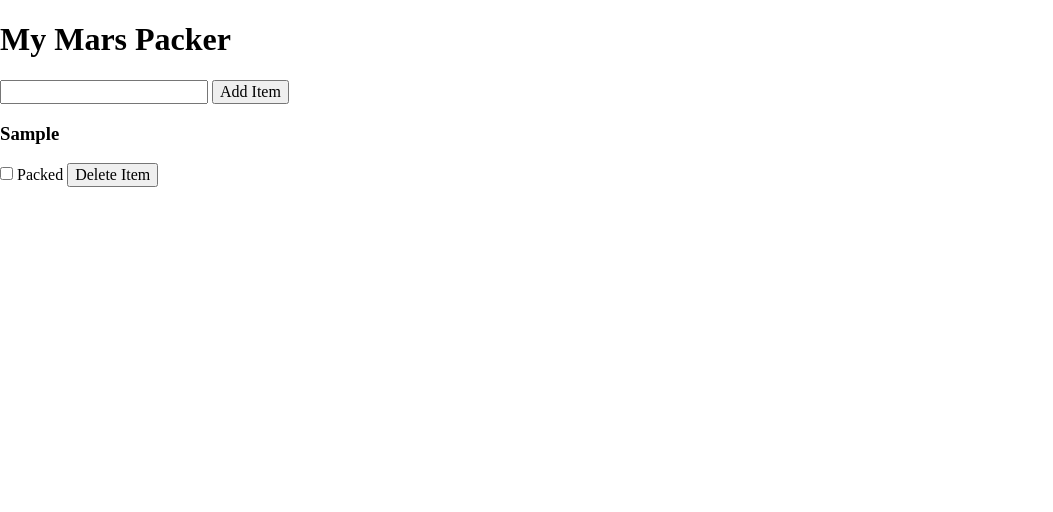
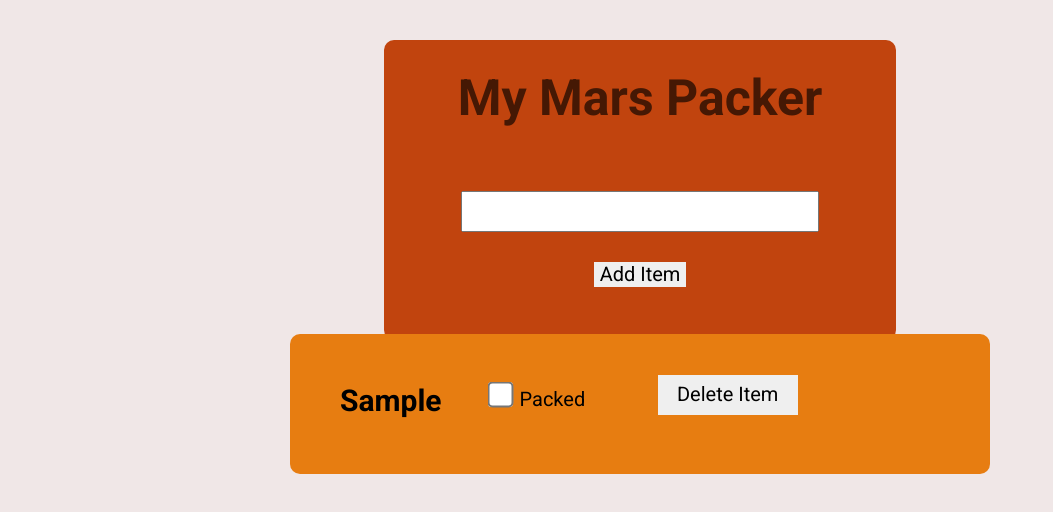
Before and after one commit to tonyr729/mars-list, a website: page public/index.html in a window 1280 px wide. Both pictures are taken after typing "Sample" into the empty fields and a click on the button "Add Item". Shown: the whole page, without its empty margins (0-1053 px from the left). Drawn offline with nearby package versions, Linux system fonts and the light colour scheme; no server answers.

Commit message:
Add styling to static page

```diff
--- a/public/css/styles.css
+++ b/public/css/styles.css
@@ -0,0 +1,91 @@
+html {
+  font-size: 10px;
+  font-family: 'Roboto', sans-serif;
+}
+
+body {
+  background:#f0e7e7;
+}
+
+.section__top {
+  margin: 0;
+  height: 33vh;
+}
+
+.section__article-form {
+  background: #c1440e;
+  width: 40%;
+  margin: 4rem auto;
+  border-radius: 1rem;
+  height: 30rem;
+}
+
+.section__article-form h1 {
+  color: #451804;
+  margin-top: 0;
+  padding: 3rem;
+  font-size: 5rem;
+  text-align: center;
+}
+
+.section__article-form input {
+  display: block;
+  margin: 3rem auto;
+  width: 35rem;
+  font-size: 3rem;
+}
+
+.button__add {
+  border: none;
+  font-size: 2rem;
+  margin: 0rem auto;
+  display: block;
+}
+
+.section__bottom {
+  height: 60vh;
+  overflow: scroll;
+}
+
+.section__bottom h3 {
+  margin-top: 0;
+  padding: 2rem:
+}
+
+.div__card {
+  background: #e77d11;
+  margin: 3rem auto;
+  padding: 0rem;
+  width: 70rem;
+  height: 14rem;
+  border-radius: 1rem;
+}
+
+.div__card h3 {
+  display: inline-block;
+  font-size: 3rem;
+  padding: 5rem;
+}
+
+.div__card input[type=checkbox] {
+  transform: scale(2);
+  position: relative;
+  bottom: 1rem;
+}
+
+label {
+  font-size: 2rem;
+  padding: 1rem;
+  position: relative;
+  bottom: .5rem;
+}
+
+.button__delete {
+  border: none;
+  position: relative;
+  bottom: 1rem;
+  left: 6rem;
+  height: 4rem;
+  width: 14rem;
+  font-size: 2rem;
+}
--- a/public/index.html
+++ b/public/index.html
@@ -7,14 +7,17 @@
   <link rel="stylesheet" type="text/css" href="./css/styles.css">
   <link rel="stylesheet" type="text/css" href="css/normalize.css">
   <script src="https://ajax.googleapis.com/ajax/libs/jquery/2.1.1/jquery.min.js"></script>
+  <link href="https://fonts.googleapis.com/css?family=Roboto:400,700" rel="stylesheet">
   <title>Document</title>
 </head>
 <body>
   <section class="section__top">
-    <h1>My Mars Packer</h1>
-    <input type="text" name="item">
-    <button class="button__add">Add Item</button>
-    <p class="warning"></p>
+    <article class="section__article-form">
+      <h1>My Mars Packer</h1>
+      <input type="text" name="item">
+      <button class="button__add">Add Item</button>
+      <p class="warning"></p>
+    </article>
   </section>
   <section class="section__bottom"></section>
   <script src='./js/scripts.js'></script>
```
